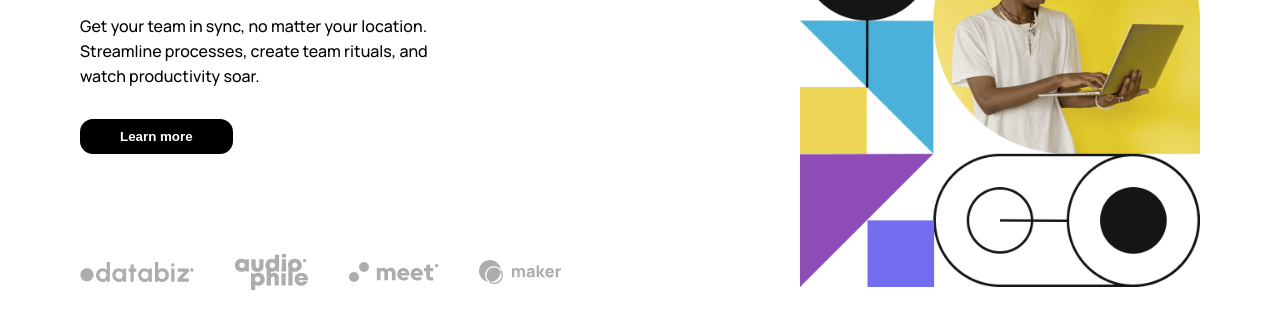
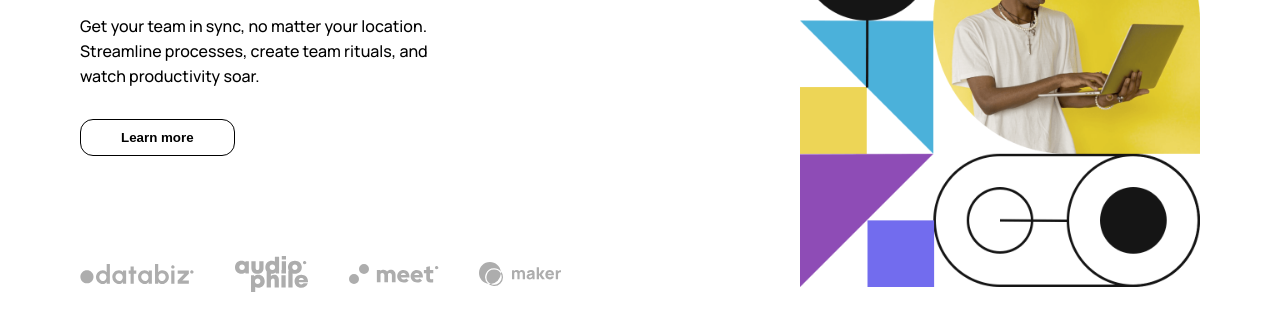
Before and after one commit to marco-sorrentino/intro-section, a plain HTML site: page intro.html in a window 1280 px wide. In both pictures the pointer is over the button "Learn more". Shown: the part 354-684 px from the top of the page. Drawn offline with Linux system fonts and the light colour scheme.

Commit message:
button hover done

```diff
--- a/style.css
+++ b/style.css
@@ -84,6 +84,7 @@ main {
   border-radius: 13px;
   margin-top: 30px;
   font-weight: 700;
+  cursor: pointer;
 }
 
 .sponsor {
@@ -92,3 +93,9 @@ main {
   margin-top: 100px;
   justify-content: space-between;
 }
+
+#button:hover {
+  background-color: white;
+  color: black;
+  border: 1px solid black;
+}
```
